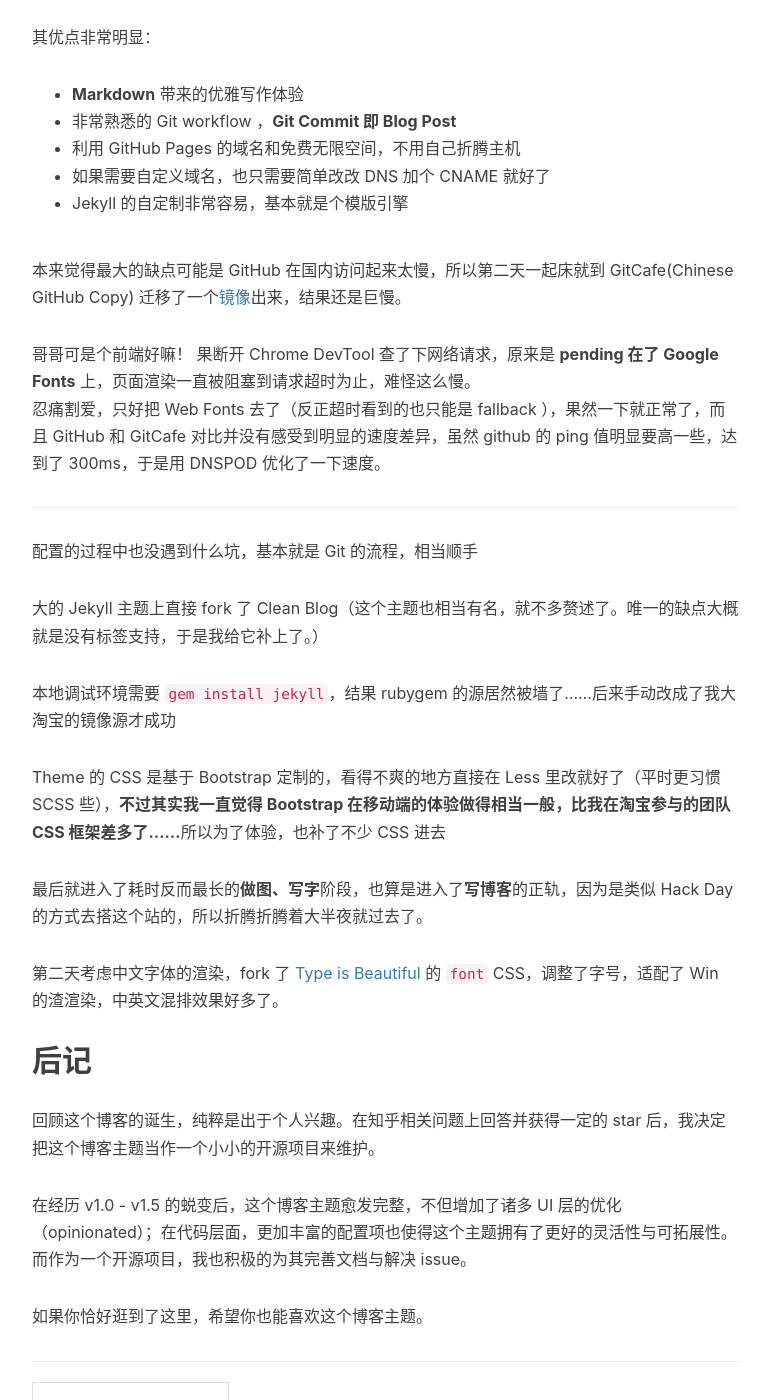
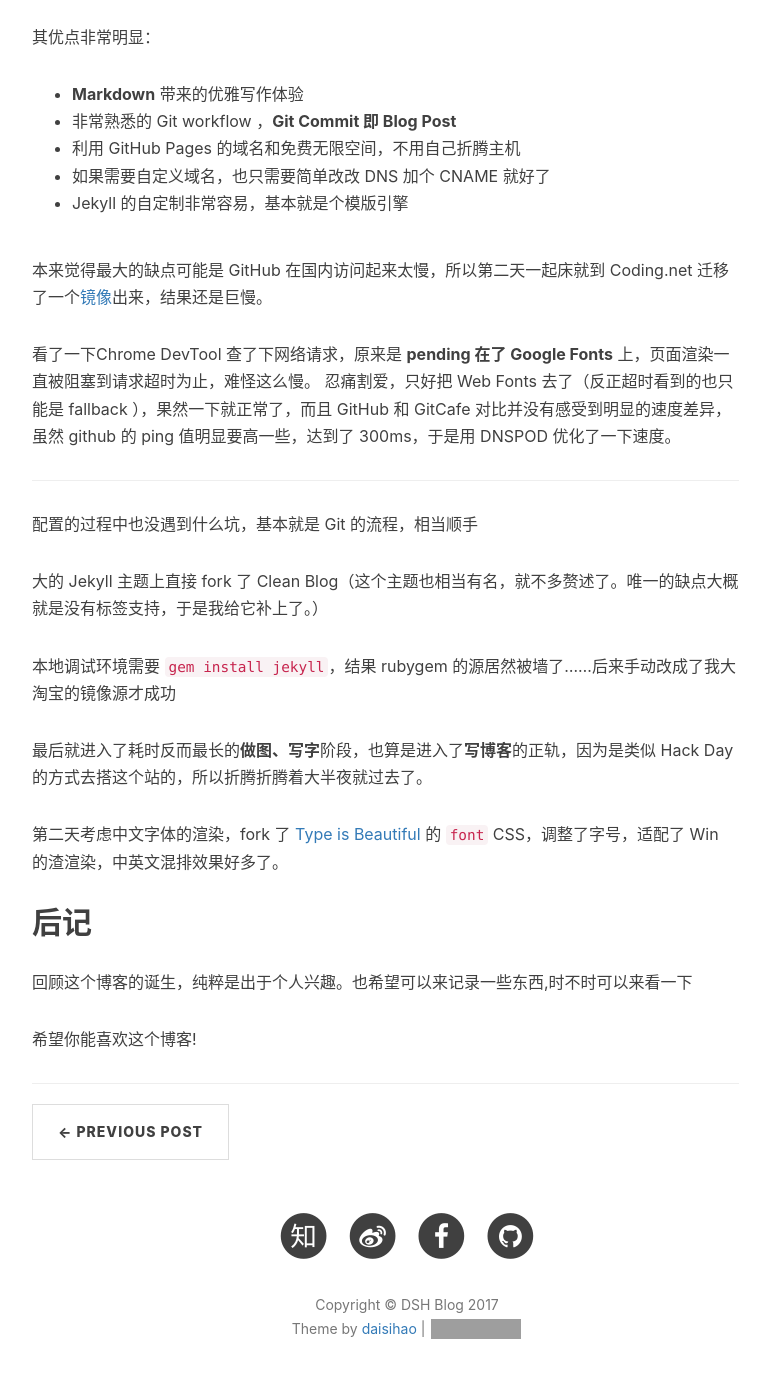
Before and after one commit to daisihao/daisihao.github.com, a Jekyll site: the page built from _posts/2017-07-07-hello-2017.markdown, in a window 1280 px wide and 1400 px high, scrolled down 1112 px. Shown: the whole window, without its empty margins (233-1003 px from the left). Built offline with Jekyll 4.4.1, drawn with Linux system fonts in a browser that asks for light colours; nearby versions of some CDN libraries; comment, search, counter and statistics services are not loaded; grey boxes are pictures that could not be loaded.

Commit message:
daisihao

```diff
--- a/_posts/2017-07-07-hello-2017.markdown
+++ b/_posts/2017-07-07-hello-2017.markdown
@@ -43,9 +43,9 @@
 * Jekyll 的自定制非常容易，基本就是个模版引擎
 
 
-本来觉得最大的缺点可能是 GitHub 在国内访问起来太慢，所以第二天一起床就到 GitCafe(Chinese GitHub Copy) 迁移了一个[镜像](http://huxpro.gitcafe.io)出来，结果还是巨慢。
+本来觉得最大的缺点可能是 GitHub 在国内访问起来太慢，所以第二天一起床就到 Coding.net 迁移了一个[镜像](http://daisihao.coding.me)出来，结果还是巨慢。
 
-哥哥可是个前端好嘛！ 果断开 Chrome DevTool 查了下网络请求，原来是 **pending 在了 Google Fonts** 上，页面渲染一直被阻塞到请求超时为止，难怪这么慢。
+看了一下Chrome DevTool 查了下网络请求，原来是 **pending 在了 Google Fonts** 上，页面渲染一直被阻塞到请求超时为止，难怪这么慢。
 忍痛割爱，只好把 Web Fonts 去了（反正超时看到的也只能是 fallback ），果然一下就正常了，而且 GitHub 和 GitCafe 对比并没有感受到明显的速度差异，虽然 github 的 ping 值明显要高一些，达到了 300ms，于是用 DNSPOD 优化了一下速度。
 
 
@@ -58,8 +58,6 @@
 
 本地调试环境需要 `gem install jekyll`，结果 rubygem 的源居然被墙了……后来手动改成了我大淘宝的镜像源才成功
 
-Theme 的 CSS 是基于 Bootstrap 定制的，看得不爽的地方直接在 Less 里改就好了（平时更习惯 SCSS 些），**不过其实我一直觉得 Bootstrap 在移动端的体验做得相当一般，比我在淘宝参与的团队 CSS 框架差多了……**所以为了体验，也补了不少 CSS 进去
-
 最后就进入了耗时反而最长的**做图、写字**阶段，也算是进入了**写博客**的正轨，因为是类似 Hack Day 的方式去搭这个站的，所以折腾折腾着大半夜就过去了。
 
 第二天考虑中文字体的渲染，fork 了 [Type is Beautiful](http://www.typeisbeautiful.com/) 的 `font` CSS，调整了字号，适配了 Win 的渣渲染，中英文混排效果好多了。
@@ -67,8 +65,6 @@
 
 ## 后记
 
-回顾这个博客的诞生，纯粹是出于个人兴趣。在知乎相关问题上回答并获得一定的 star 后，我决定把这个博客主题当作一个小小的开源项目来维护。
+回顾这个博客的诞生，纯粹是出于个人兴趣。也希望可以来记录一些东西,时不时可以来看一下
 
-在经历 v1.0 - v1.5 的蜕变后，这个博客主题愈发完整，不但增加了诸多 UI 层的优化（opinionated）；在代码层面，更加丰富的配置项也使得这个主题拥有了更好的灵活性与可拓展性。而作为一个开源项目，我也积极的为其完善文档与解决 issue。
-
-如果你恰好逛到了这里，希望你也能喜欢这个博客主题。
+希望你能喜欢这个博客!
```
